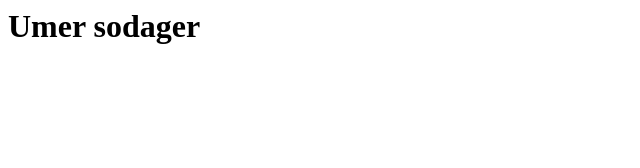
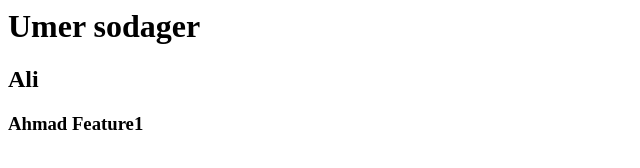
Before and after one commit to RanaUmarSodager/localrepo, a plain HTML site: page index.html in a window 1280 px wide. Shown: the whole page, without its empty margins (0-640 px from the left). Drawn offline with Linux system fonts and the light colour scheme.

Commit message:
ne Feature1

```diff
--- a/index.html
+++ b/index.html
@@ -1 +1,3 @@
 <h1>Umer sodager</h1>
+<h2>Ali</h2>
+<h3>Ahmad Feature1</h3>
```
